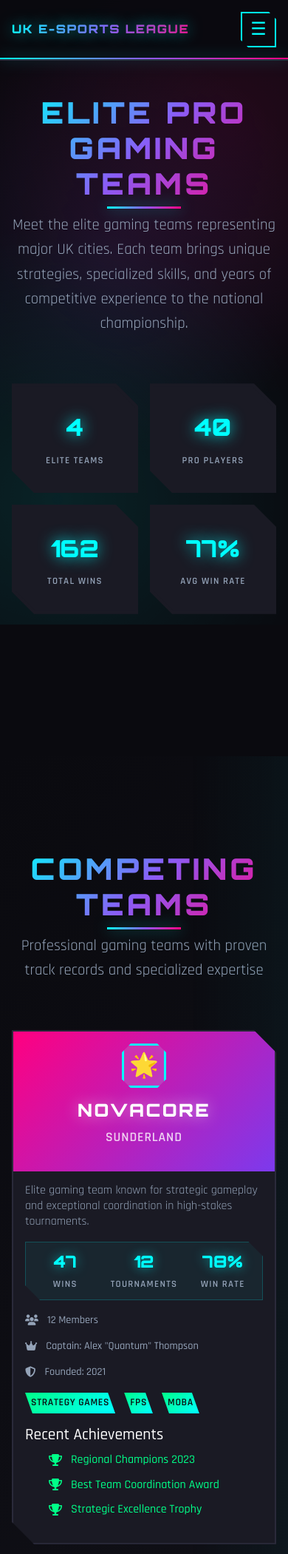
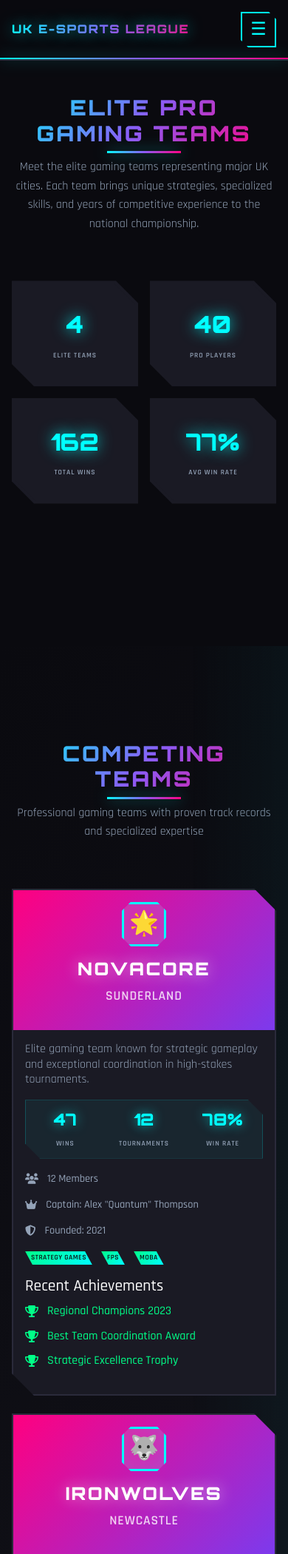
Before and after one commit to awnish04/Assignment-2_UK_E-sports-league, a PHP site: page /teams.html in a window 390 px wide; the page is wider, and only the part inside the window is pictured. Shown: the top 2100 px of that part at 74% size. Run offline with PHP 8.4, Linux system fonts and the light colour scheme.

Commit message:
updates on mobile version

```diff
--- a/index.html
+++ b/index.html
@@ -51,10 +51,10 @@
     <section class="live-stream">
         <div class="container">
             <div class="text-center">
-                <h2 class="section-title" style="margin-bottom: 1rem; font-size: 2.5rem;">
+                <h2 class="section-title">
                     TOURNAMENT HIGHLIGHTS
                 </h2>
-                <p class="section-subtitle" style="margin-bottom: 2rem;">
+                <p class="section-subtitle">
                     Watch the best moments from our elite gaming tournaments
                 </p>
             </div>
--- a/navigation.html
+++ b/navigation.html
@@ -25,16 +25,21 @@
                 <li>
                     <a href="teams.html" class="main-nav-link">Teams</a>
                 </li>
+                <div class="nav-buttons">
                     <li>
-                    <a href="register_form.html" class="btn btn-primary" style="padding: 0.5rem 1rem; font-size: 1rem;">
+                        <a href="register_form.html" class="btn btn-primary"
+                            style="padding: 0.5rem 1rem; font-size: 1rem;">
                             Register
                         </a>
                     </li>
                     <li>
-                    <a href="admin_login.html" class="btn btn-outline" style="padding: 0.5rem 1rem; font-size: 1rem;">
+                        <a href="admin_login.html" class="btn btn-outline"
+                            style="padding: 0.5rem 1rem; font-size: 1rem;">
                             SIGN IN
                         </a>
                     </li>
+                </div>
+
             </ul>
 
             <button class="mobile-menu-btn" id="mobileMenuButton">
--- a/style/style.css
+++ b/style/style.css
@@ -51,15 +51,19 @@
   --sidebar-width: 250px;
 }
 
-body {
+body,
+html {
   font-family: "Rajdhani", -apple-system, BlinkMacSystemFont, "Segoe UI",
     sans-serif;
   line-height: 1.6;
   color: var(--text);
   background: var(--dark);
+  position: relative;
+  min-height: 100vh;
+  margin: 0;
+  padding: 0;
+  width: 100%;
   overflow-x: hidden;
-  position: relative;
-  min-height: 100vh;
 }
 
 body::before {
@@ -122,8 +126,8 @@
   justify-content: space-between;
   align-items: center;
   padding: 1rem;
-  max-width: 1400px;
-  margin: 0 auto;
+  max-width: 100%;
+  /* margin: auto; */
 }
 
 .main-nav-brand {
@@ -551,7 +562,8 @@
 
 /* Container */
 .container {
-  max-width: 1400px;
+  max-width: 100%;
+  width: 100%;
   margin: 0 auto;
   padding: 0 2rem;
 }
@@ -559,7 +571,9 @@
 /* Section */
 .section {
   padding: 10rem 0;
-  position: relative;
+  /* position: relative; */
+  width: 100%;
+  max-width: 100%;
 }
 
 .section-dark {
@@ -594,7 +608,7 @@
 
 .section-title {
   font-family: "Orbitron", monospace;
-  font-size: clamp(2.5rem, 5vw, 4rem);
+  font-size: clamp(1.8rem, 5vw, 4rem);
   font-weight: 900;
   text-align: center;
   margin-bottom: 1rem;
@@ -2589,14 +2606,24 @@
     margin-left: 70px;
   }
 
-  .hero-title {
-    font-size: 3rem;
+  .hero-content {
+    padding: 8rem 1rem;
   }
 
   .hero-cta {
     flex-direction: column;
     align-items: center;
   }
+  .hero-description {
+    font-size: 1rem;
+  }
+  .feature-card {
+    padding: 1rem;
+  }
+
+  .section-subtitle {
+    font-size: 1rem;
+  }
 
   .stats-grid {
     grid-template-columns: repeat(2, 1fr);
@@ -2609,7 +2636,7 @@
     font-size: 2rem;
   }
   .stat-label {
-    font-size: 0.8rem;
+    font-size: 0.6rem;
   }
 
   .card-header h2 {
@@ -2736,6 +2760,10 @@
     width: 100%;
     justify-content: center;
   }
+  .specialty-tag {
+    padding: 0.1rem 0.5rem;
+    font-size: 0.6rem;
+  }
 }
 
 @media (max-width: 992px) {
--- a/teams.html
+++ b/teams.html
@@ -106,7 +106,7 @@
 
                         <div class="team-achievements">
                             <h4>Recent Achievements</h4>
-                            <ul>
+                            <ul style="padding: 0rem;">
                                 <li>
                                     <i class="fas fa-trophy"></i>
                                     Regional Champions 2023
@@ -175,7 +175,7 @@
 
                         <div class="team-achievements">
                             <h4>Recent Achievements</h4>
-                            <ul>
+                            <ul style="padding: 0rem;">
                                 <li>
                                     <i class="fas fa-trophy"></i>
                                     Speed Tournament Winners
@@ -243,7 +243,7 @@
 
                         <div class="team-achievements">
                             <h4>Recent Achievements</h4>
-                            <ul>
+                            <ul style="padding: 0rem;">
                                 <li>
                                     <i class="fas fa-trophy"></i>
                                     Technical Excellence Award
@@ -312,7 +312,7 @@
 
                         <div class="team-achievements">
                             <h4>Recent Achievements</h4>
-                            <ul>
+                            <ul style="padding: 0rem;">
                                 <li>
                                     <i class="fas fa-trophy"></i>
                                     Dark Horse Champions
```
Also changed, not shown: other parts of style/style.css (+26 -15 lines), register_form.html (+0 -17 lines), 1 other file. Lines whose indentation alone changed are shown as unchanged.
